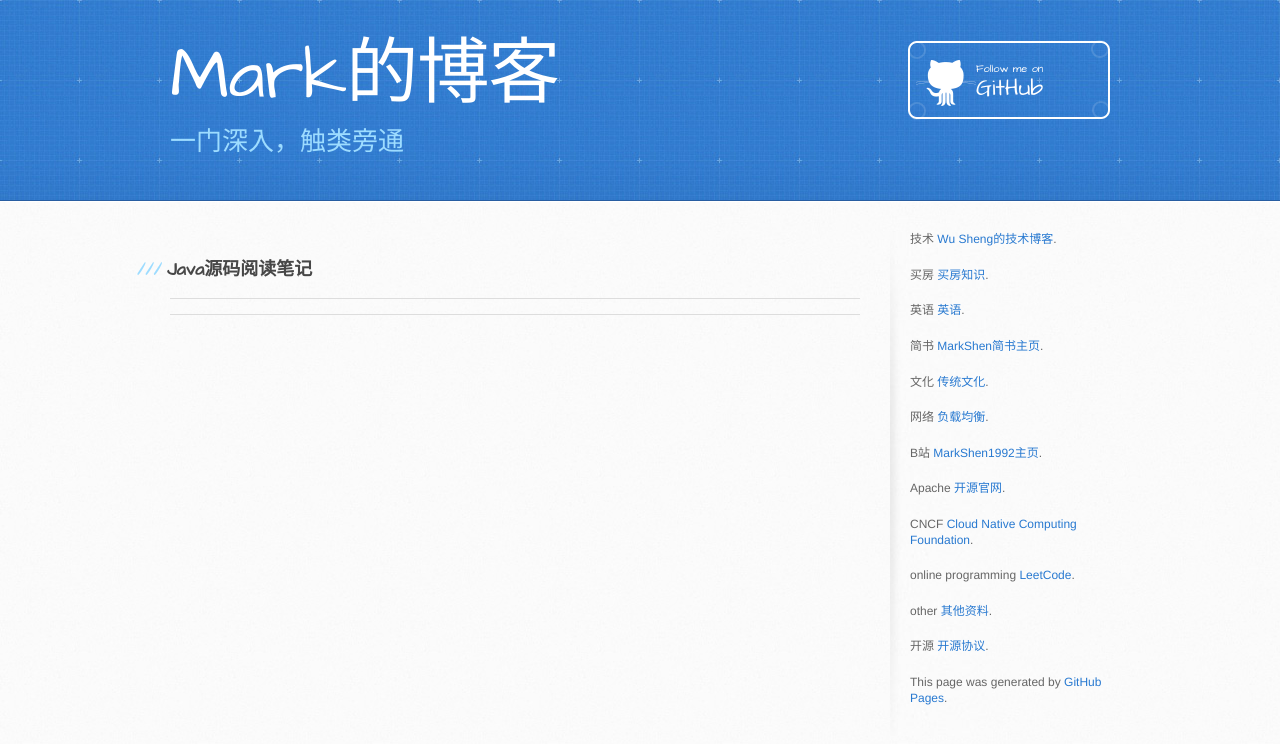
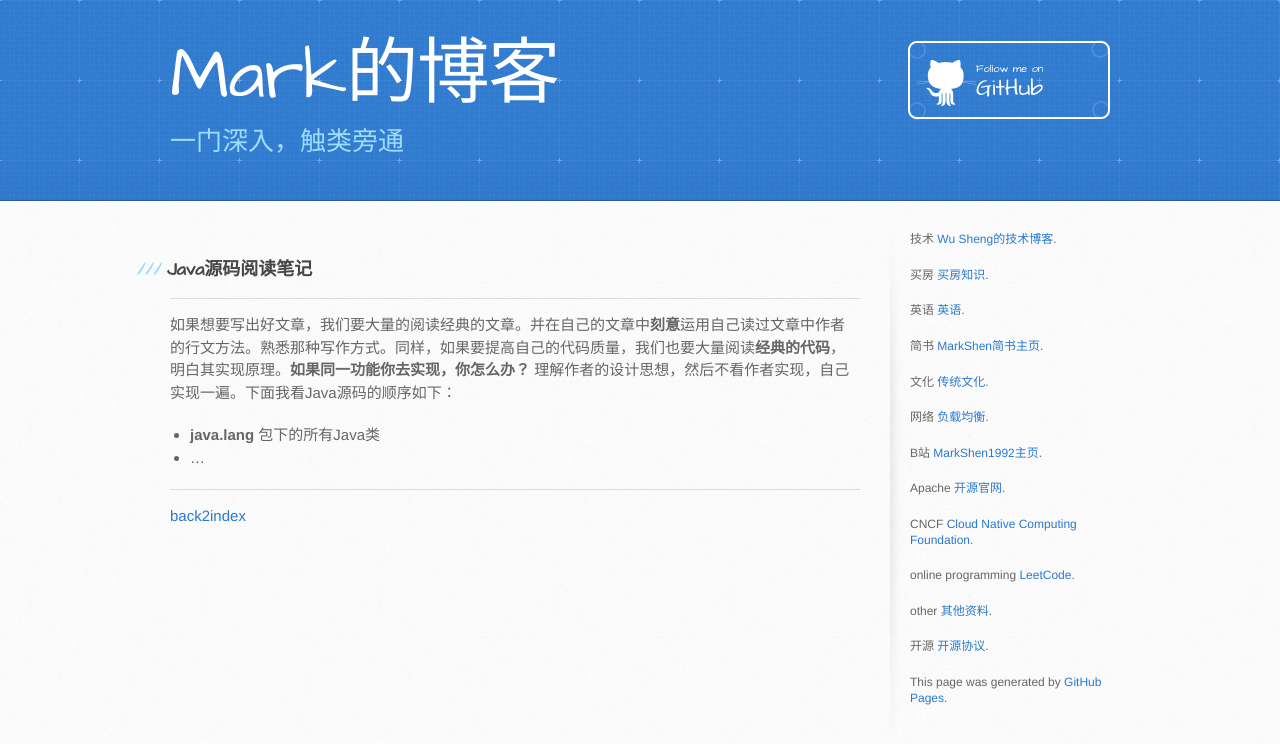
Before and after one commit to MarkShen1992/markshen1992.github.io, a Jekyll site: the page built from document/java/Java0100_introduction.md, in a window 1280 px wide. Shown: the top 744 px of the page. Built offline with Jekyll 4.4.1, drawn with Linux system fonts in a browser that asks for light colours; our own code applies the rules of GitHub Pages for plain Markdown files.

Commit message:
modify file name

```diff
--- a/document/java/Java0100_introduction.md
+++ b/document/java/Java0100_introduction.md
@@ -2,6 +2,11 @@
 
 ---
 
+如果想要写出好文章，我们要大量的阅读经典的文章。并在自己的文章中**刻意**运用自己读过文章中作者的行文方法。熟悉那种写作方式。同样，如果要提高自己的代码质量，我们也要大量阅读**经典的代码**，明白其实现原理。**如果同一功能你去实现，你怎么办？** 理解作者的设计思想，然后不看作者实现，自己实现一遍。下面我看Java源码的顺序如下：
 
+- **java.lang** 包下的所有Java类
+- ...
 
 ---
+
+[back2index](./../../index.html)
```
